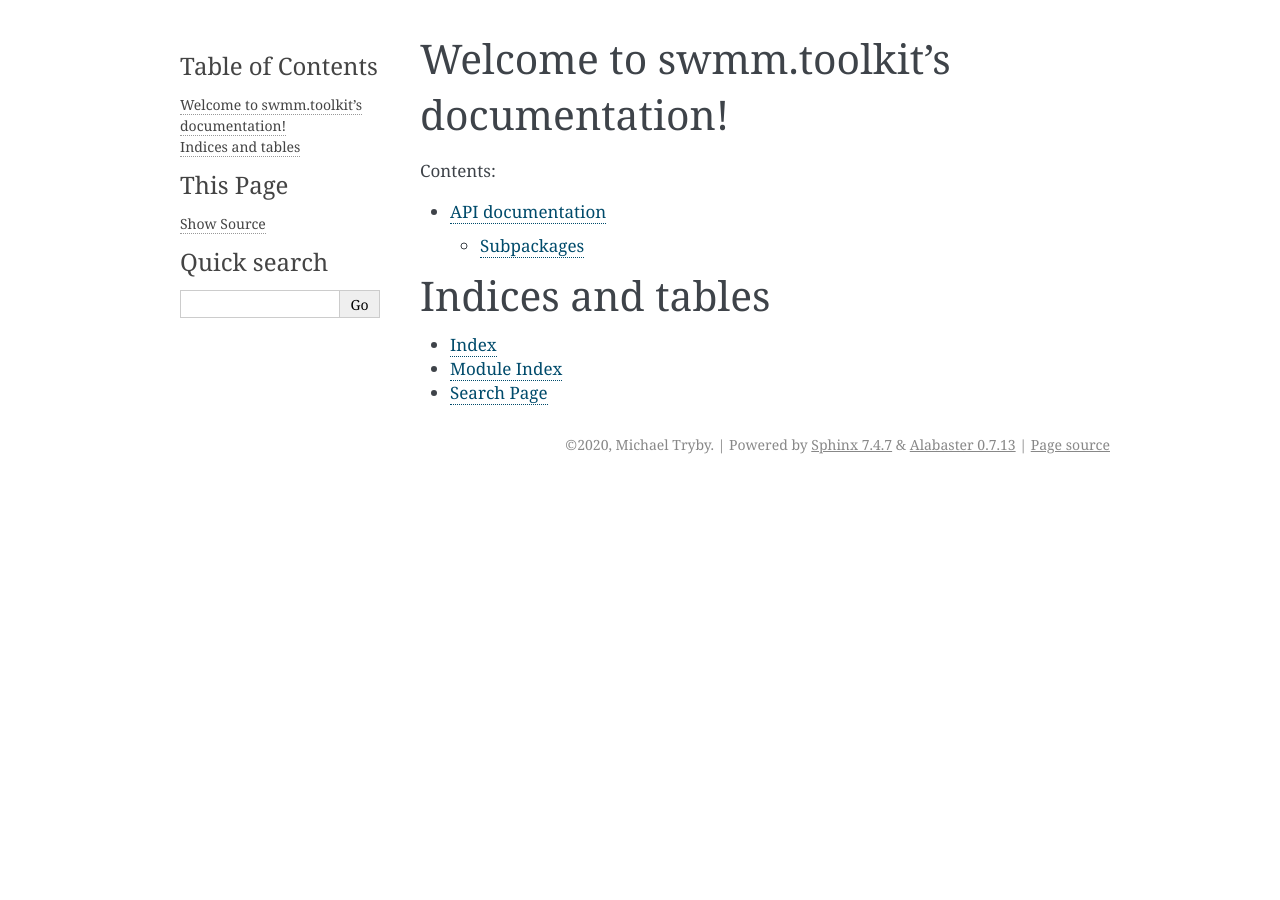
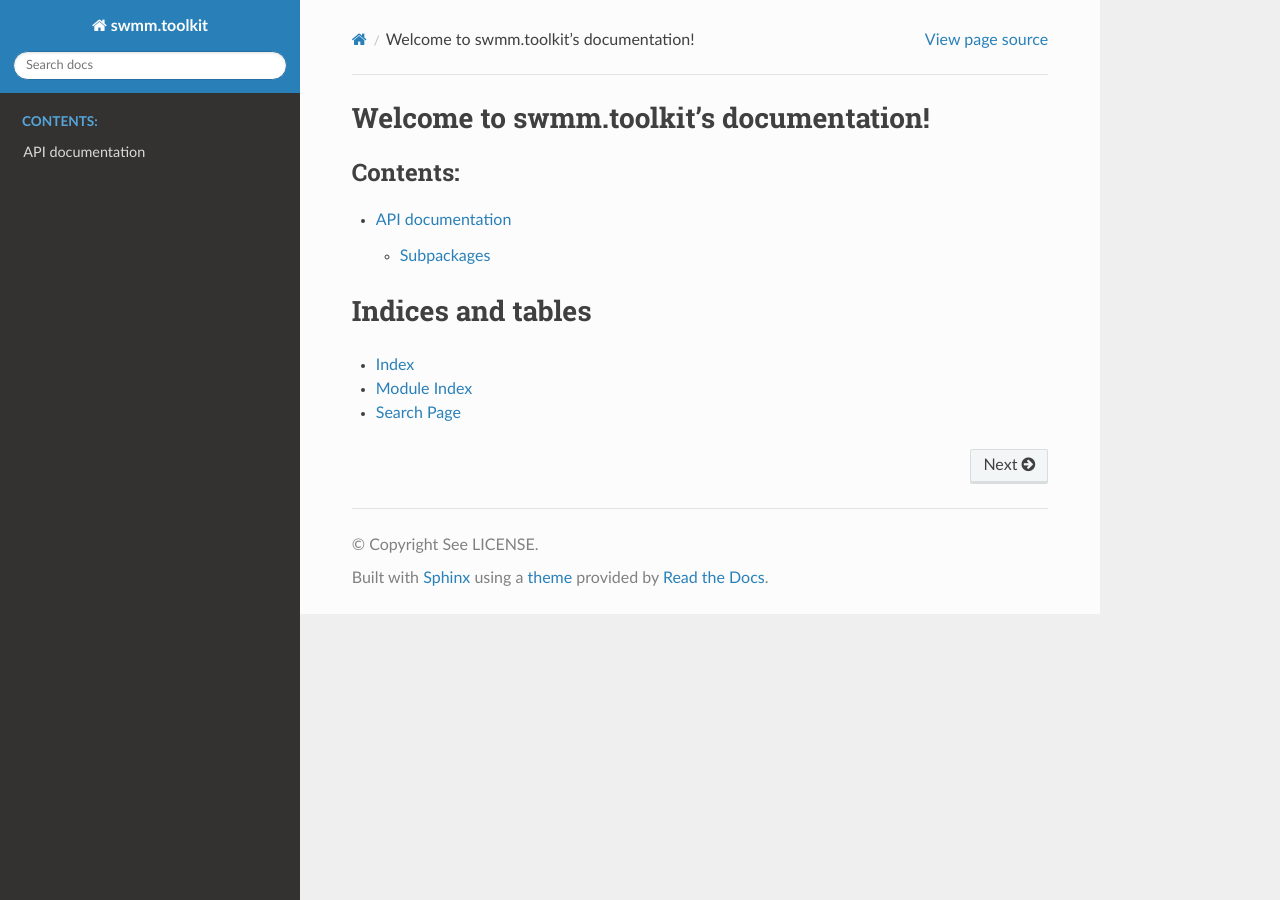
Before and after one commit to pyswmm/swmm-python, a Sphinx documentation site: the page built from swmm-toolkit/docs/index.rst, in a window 1280 px wide. Built offline with Sphinx 7.4.7 and the Read the Docs theme 2.0.0, drawn with Linux system fonts in a browser that asks for light colours.

Commit message:
Work in progress

```diff
--- a/swmm-toolkit/docs/conf.py
+++ b/swmm-toolkit/docs/conf.py
@@ -9,17 +9,16 @@
 # If extensions (or modules to document with autodoc) are in another directory,
 # add these directories to sys.path here. If the directory is relative to the
 # documentation root, use os.path.abspath to make it absolute, like shown here.
-#
-# import os
-# import sys
-# sys.path.insert(0, os.path.abspath('.'))
 
+import os
+import sys
+sys.path.insert(0, os.path.abspath('../_skbuild/macosx-10.10-x86_64-3.7/cmake-install/src'))
 
 # -- Project information -----------------------------------------------------
 
 project = 'swmm.toolkit'
-copyright = '2020, Michael Tryby'
-author = 'Michael Tryby'
+copyright = 'See LICENSE'
+author = 'See AUTHORS'
 
 # The full version, including alpha/beta/rc tags
 release = '0.5.0'
@@ -30,7 +29,13 @@ release = '0.5.0'
 # Add any Sphinx extension module names here, as strings. They can be
 # extensions coming with Sphinx (named 'sphinx.ext.*') or your custom
 # ones.
-extensions = ['sphinx.ext.autodoc']
+extensions = [
+    'sphinx.ext.autodoc',
+    'sphinx.ext.viewcode',
+    'sphinx.ext.autosummary',
+    'sphinx.ext.napoleon',
+    'sphinx.ext.intersphinx'
+]
 
 # Add any paths that contain templates here, relative to this directory.
 templates_path = ['_templates']
@@ -46,7 +51,7 @@ exclude_patterns = ['_build', 'Thumbs.db', '.DS_Store']
 # The theme to use for HTML and HTML Help pages.  See the documentation for
 # a list of builtin themes.
 #
-html_theme = 'alabaster'
+html_theme = 'sphinx_rtd_theme'
 
 # Add any paths that contain custom static files (such as style sheets) here,
 # relative to this directory. They are copied after the builtin static files,
```
Also changed, not shown: 5 other files.
